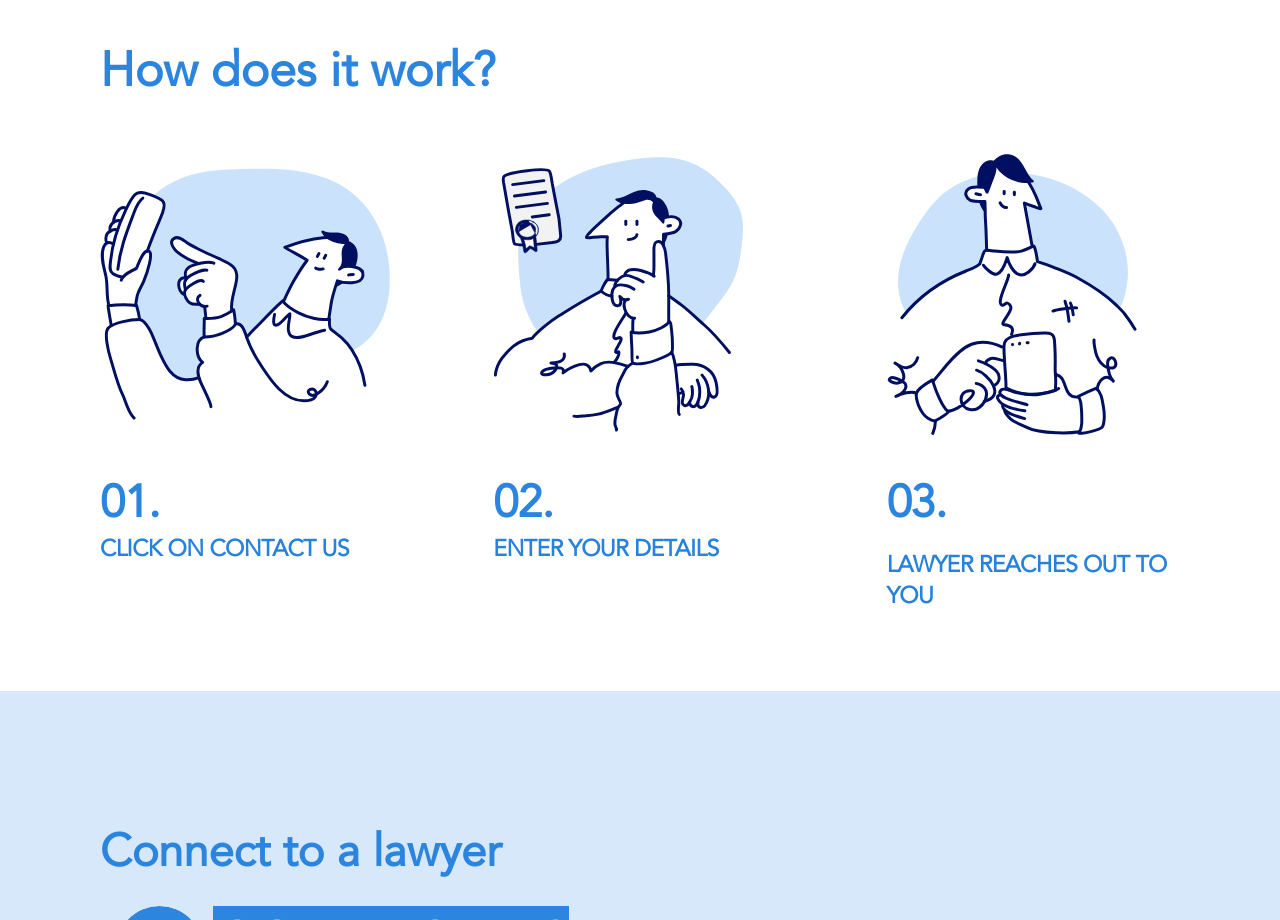
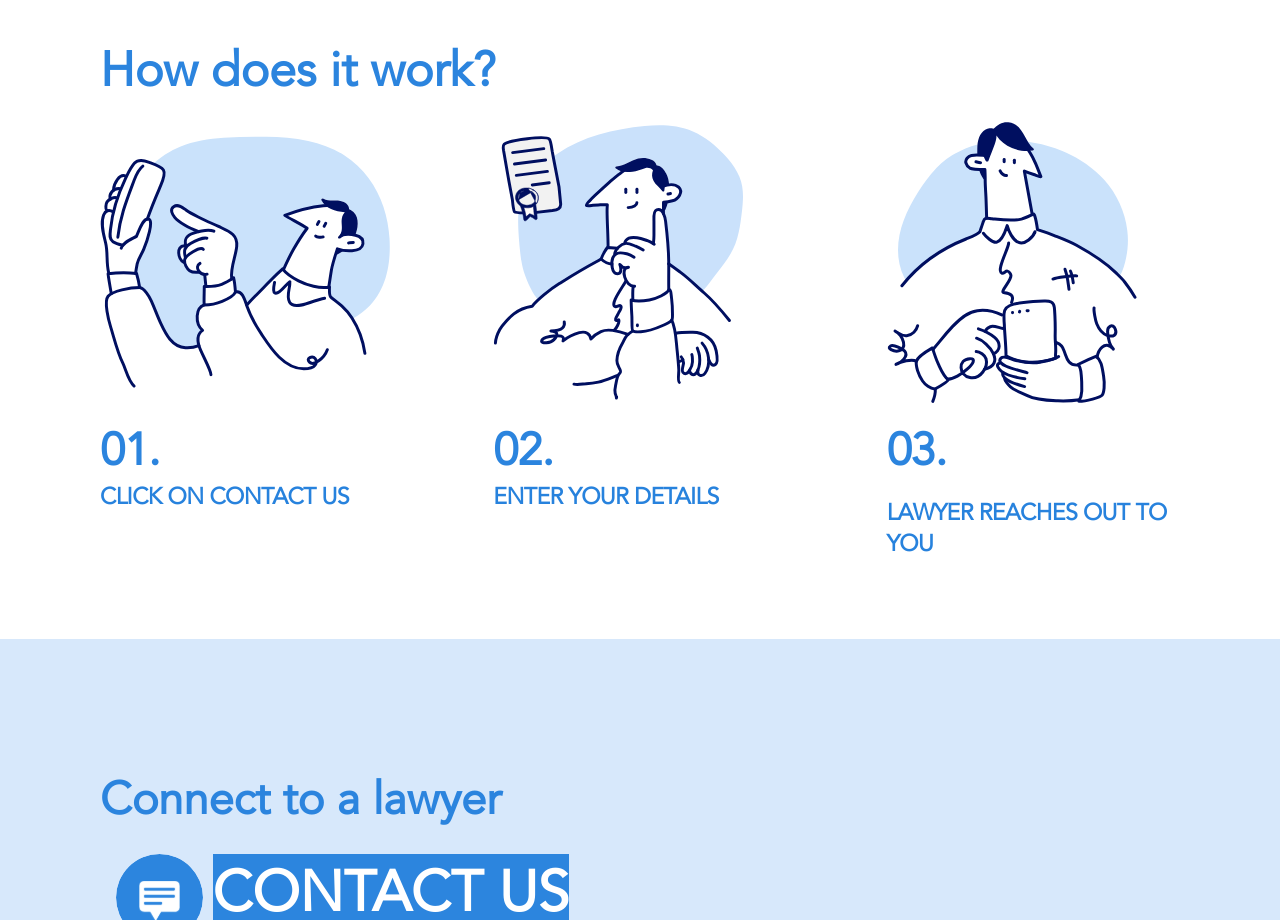
Before and after one commit to Abdul-Wahab-318/NY-Autocases, a React (Vite) app: page / in a window 1280 px wide. Shown: the part 1880-2800 px from the top of the page. Built offline with nearby package versions, Linux system fonts and the light colour scheme.

Commit message:
fix spacing

```diff
--- a/src/app/components/how-it-work-section/index.tsx
+++ b/src/app/components/how-it-work-section/index.tsx
@@ -13,7 +13,7 @@ const HowItWorkSection = () => {
       <div className="">
         <h2 className="section-title">How does it work?</h2>
         <div
-          className=" how-it-works-cards-wrapper how-it-works-cards-wrapper-display   mt-5 "
+          className=" how-it-works-cards-wrapper how-it-works-cards-wrapper-display   mt-3 "
           style={{ height: 'auto' }}
         >
           <div
--- a/src/app/components/how-it-work-section/styles.css
+++ b/src/app/components/how-it-work-section/styles.css
@@ -14,7 +14,7 @@
 }
 .how-it-works-cards-wrapper img {
   min-height: 285px;
-  margin-bottom: 35px;
+  margin-bottom: 15px;
   margin-inline: auto;
 }
 
```
